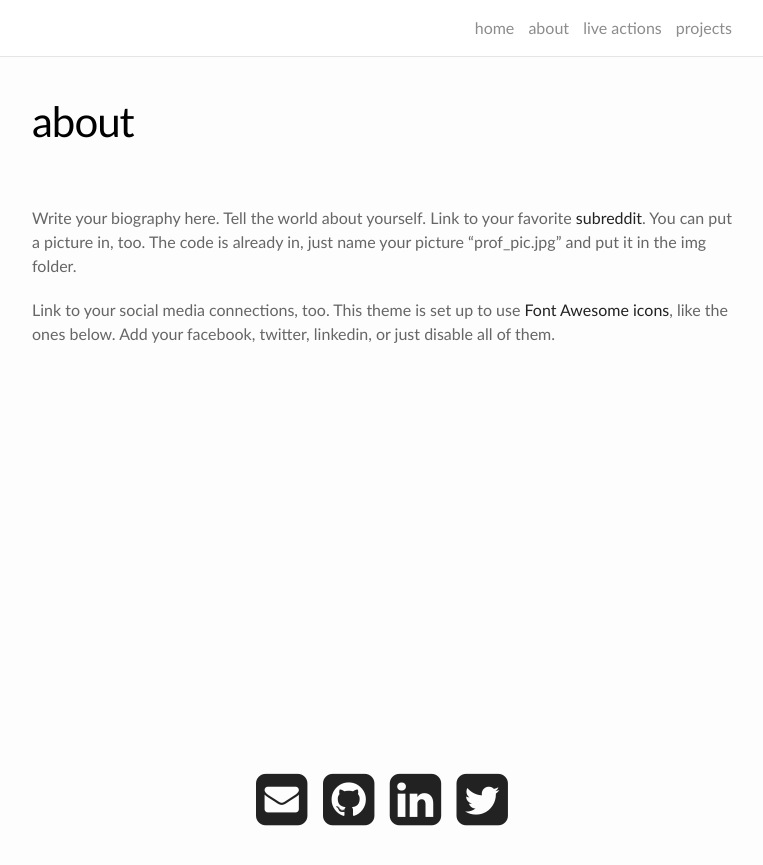
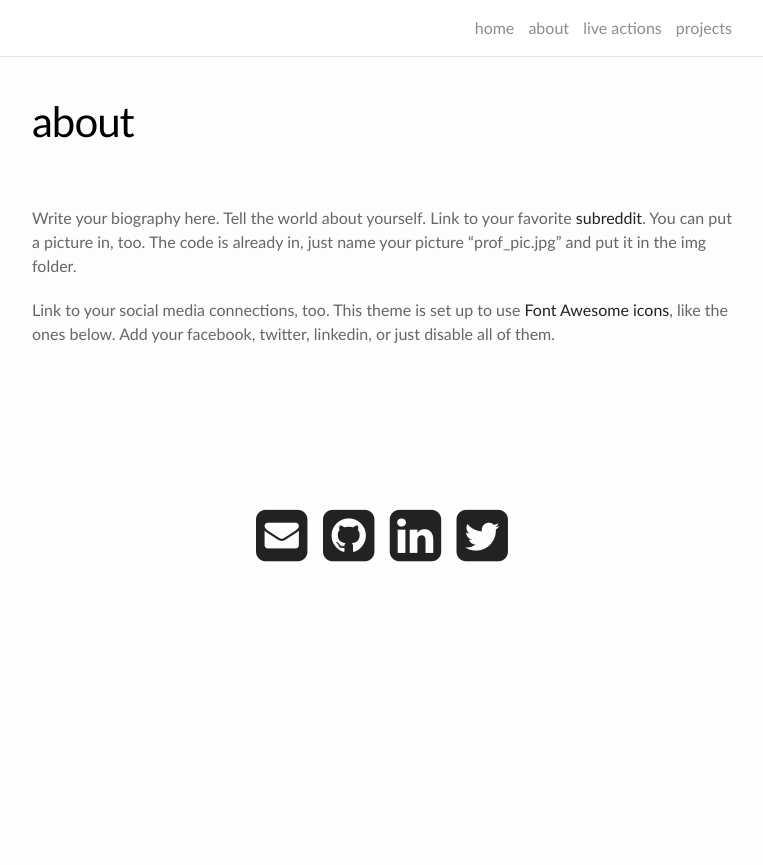
Before and after one commit to martindisley/martindisley.github.io, a Jekyll site: the page built from about.md, in a window 1280 px wide and 950 px high. Shown: the top 865 px of the window, without its empty margins (258-1021 px from the left). Built offline with Jekyll 4.4.1, drawn with Linux system fonts in a browser that asks for light colours; nearby versions of some CDN libraries.

Commit message:
the list text01

```diff
--- a/_portfolio/1_project.markdown
+++ b/_portfolio/1_project.markdown
@@ -4,7 +4,7 @@
 description: Twitter Bot
 img: /img/thelist.jpg
 ---
-A twitter bot that periodically generates tweets based on entries from [The List](https://uploads.guim.co.uk/2018/06/19/TheList.pdf), a record compiled by the network [United for Intercultural Action](https://www.unitedagainstracism.org) of every reported instance in which someone has died trying to migrate into Europe.
+###A twitter bot that periodically generates tweets based on entries from [The List](https://uploads.guim.co.uk/2018/06/19/TheList.pdf), a record compiled by the network [United for Intercultural Action](https://www.unitedagainstracism.org) of every reported instance in which someone has died trying to migrate into Europe.
 
 What is initially striking about this list is its scale. The collective loss of life is profound. Of the attempts to communicate this information visually, most seemed to accurately capture scale. In looking at these visualisations, I was moved to consider what we lose when we focus too narrowly on representing scale.
 
@@ -14,4 +14,8 @@
 
 My point here is not to deliver 'news'. This is not intended as a 'most recent death' alert. Rather, this project reaffirms that the loss of a human life, the details of which have appeared in your timeline, should not be diminished by the ostensible homogeneity of the 'group'.
 
+<br>
+Thanks to [Gregor](https://twitter.com/GregorMcC) for help in setting up the server.
+<br>
+
 <a class="twitter-timeline" href="https://twitter.com/TheListTweeted?ref_src=twsrc%5Etfw">Tweets by TheListTweeted</a> <script async src="https://platform.twitter.com/widgets.js" charset="utf-8"></script>
--- a/about.md
+++ b/about.md
@@ -17,23 +17,11 @@
 <br/>
 <br/>
 <br/>
-<br/>
-<br/>
-<br/>
-<br/>
-<br/>
-<br/>
-<br/>
-<br/>
-<br/>
-<br/>
-<br/>
-
 
 
 <span class="contacticon center">
 	<a href="mailto:martin_disley@icloud.com"><i class="fa fa-envelope-square"></i></a>
 	<a href="https://github.com/martindisley" target="_blank"><i class="fa fa-github-square"></i></a>
-	<a href="https://www.linkedin.com" target="_blank"><i class="fa fa-linkedin-square"></i></a>
+	<a href="https://www.linkedin.com/in/martin-disley/" target="_blank"><i class="fa fa-linkedin-square"></i></a>
 	<a href="https://twitter.com/_mdisley" target="_blank"><i class="fa fa-twitter-square"></i></a>
 </span>
```
